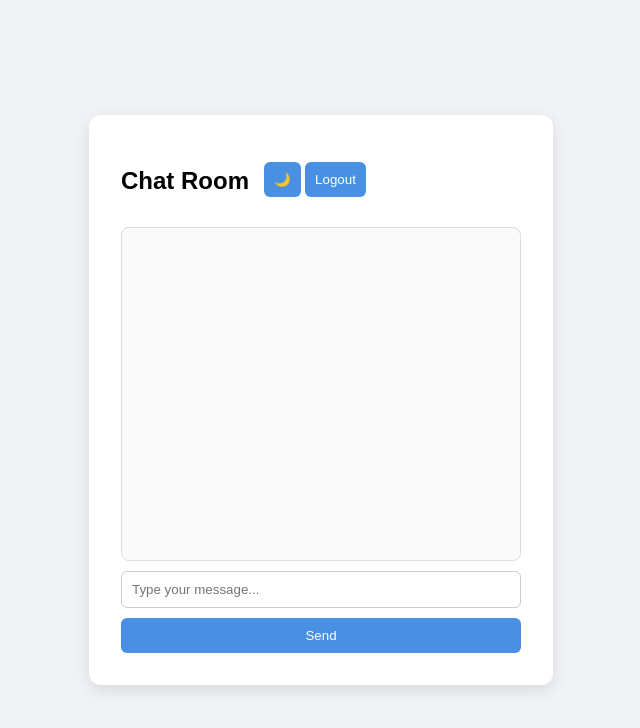
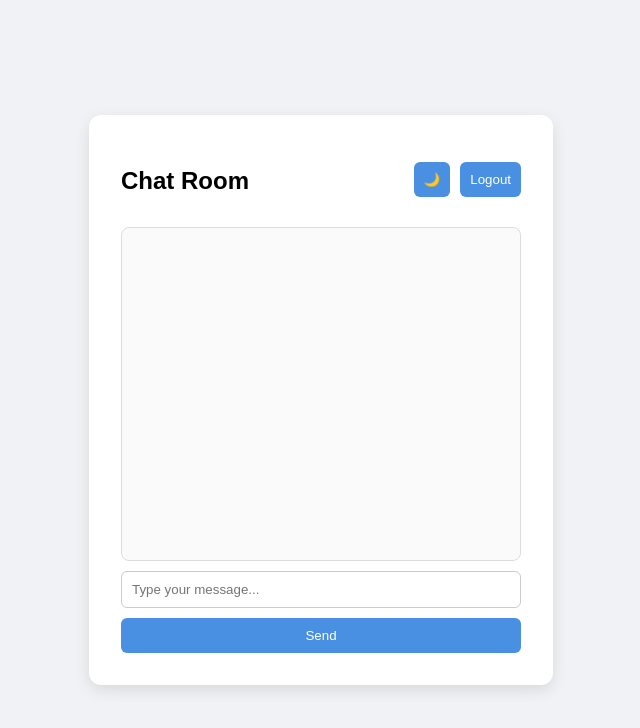
Before and after one commit to evilrifat01/chat, a plain HTML site: page real time chat/client/chat.html in a window 1280 px wide. Shown: the whole page, without its empty margins (319-959 px from the left). Drawn offline with nearby package versions, Linux system fonts and the light colour scheme; no server answers.

Commit message:
Update chat.html

```diff
--- a/real time chat/client/chat.html
+++ b/real time chat/client/chat.html
@@ -9,13 +9,11 @@
 <body>
   <div class="chat-container">
     <header>
-      <div style="display: flex; justify-content: space-between; align-items: center;">
-        <h2>Chat Room</h2>
-        <div>
-          <span id="userDisplay" style="margin-right: 15px; font-weight: bold;"></span>
-          <button onclick="toggleDarkMode()">🌙</button>
-          <button onclick="logout()">Logout</button>
-        </div>
+      <h2>Chat Room</h2>
+      <div style="display: flex; gap: 10px; align-items: center;">
+        <span id="usernameDisplay" style="font-weight: bold;"></span>
+        <button onclick="toggleDarkMode()">🌙</button>
+        <button onclick="logout()">Logout</button>
       </div>
     </header>
 
@@ -43,9 +41,9 @@
     fetch('/api/session')
       .then(res => res.json())
       .then(data => {
-        if (!data.username) return location.href = 'login.html';
+        if (!data.username) location.href = 'login.html';
         username = data.username;
-        document.getElementById('userDisplay').textContent = `Logged in as: ${username}`;
+        document.getElementById('usernameDisplay').textContent = username;
       });
 
     // Load old messages
```
